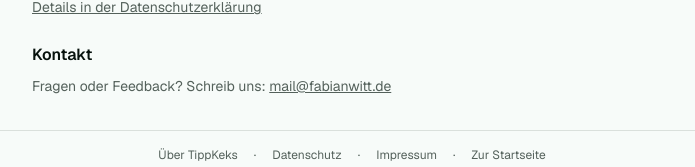
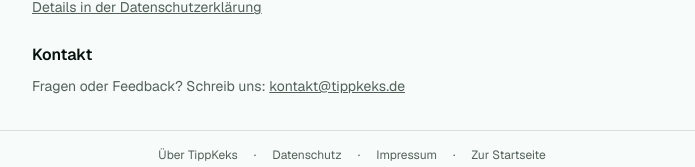
Before and after one commit to wittfabian/tippkeks, a Next.js app: page /info in a window 1280 px wide. Shown: the part 669-836 px from the top of the page, without its empty margins (288-983 px from the left). Built offline with nearby package versions, Linux system fonts and the light colour scheme.

Commit message:
upd email

```diff
--- a/src/messages/de.ts
+++ b/src/messages/de.ts
@@ -297,7 +297,7 @@ export const de = {
       city: "PLZ Ort",
       country: "Deutschland",
       emailLabel: "E-Mail",
-      email: "mail@fabianwitt.de",
+      email: "kontakt@tippkeks.de",
     },
     impressum: {
       title: "Impressum",
```
